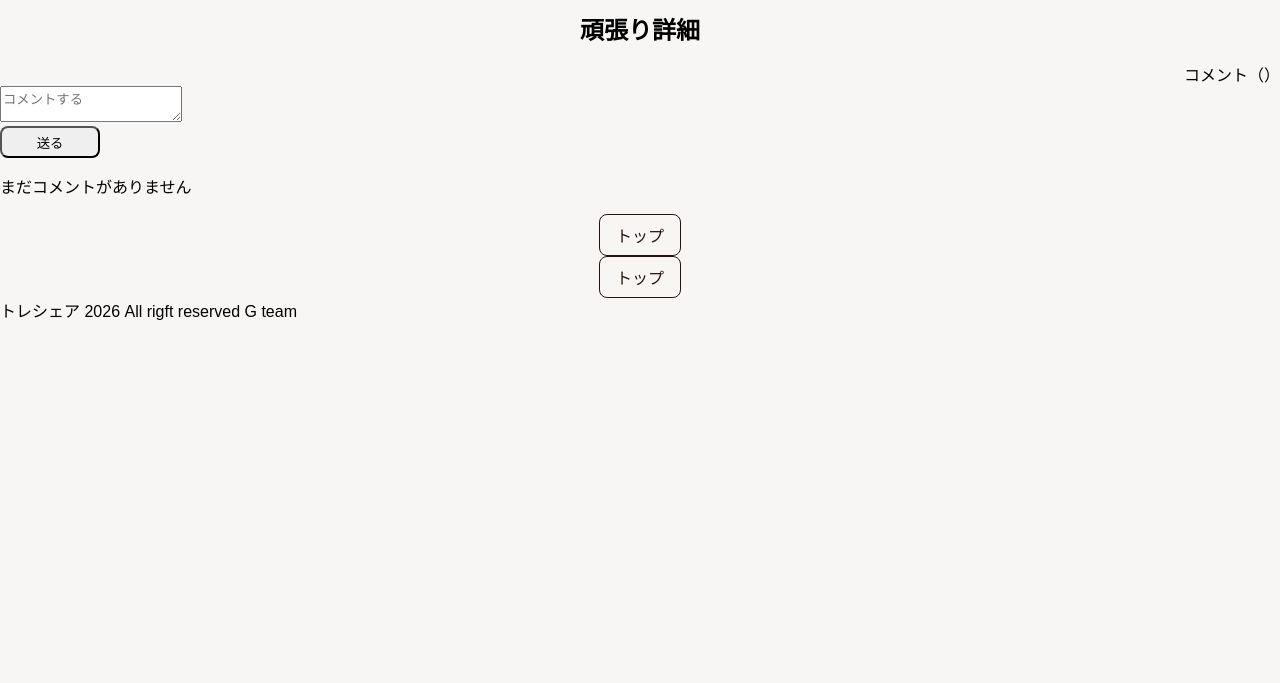
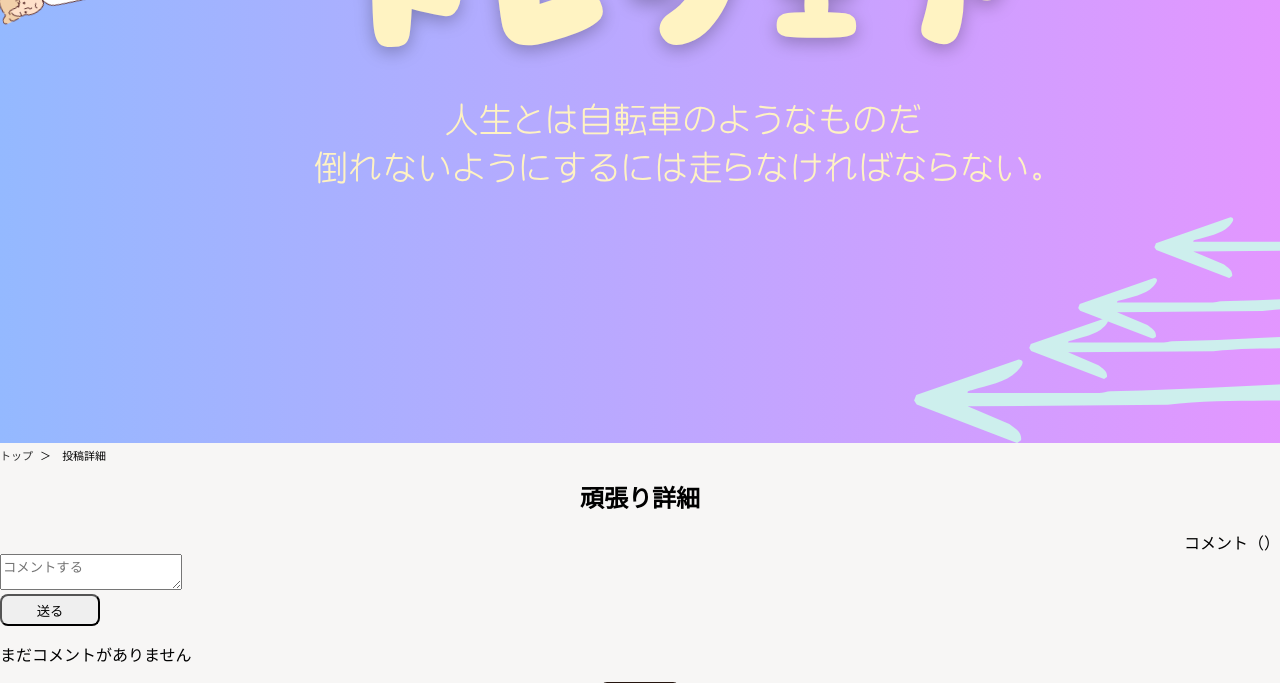
Before and after one commit to RT-Team-G/hackathon_TeamG, a Flask app: template SNSApp/templates/post/post_detail.html in a window 1280 px wide; the page is wider, and only the part inside the window is pictured. Shown: the part 325-1008 px from the top of that part. Before the commit the page ends 645 px from the top of that part, so only its background shows below. Run offline with Flask 2, Linux system fonts and the light colour scheme; the template is opened without the code that fills it, so the values that code supplies are empty; some libraries are stand-ins or nearby versions.

Commit message:
各種リンクが機能するようlogin,header,post_detaiulのhtmlを修正

```diff
--- a/SNSApp/templates/auth/login.html
+++ b/SNSApp/templates/auth/login.html
@@ -43,7 +43,9 @@
             <!--新規登録へ飛んでもらうボタンのところ-->
             <div class="to-signup">
                 <p>初めての方はこちらから</p>
-                <button class="to-signup" onclick="location.href='/signup'">新規登録</button>
+                <a href="{{ url_for('signup_view') }}">
+                    <button class="to-signup" type="button">新規登録</button>
+                </a>
             </div>
         </form>
 
--- a/SNSApp/templates/common/header.html
+++ b/SNSApp/templates/common/header.html
@@ -3,7 +3,7 @@
     <div class="header-inner">
         <!--メイン画像-->
         <div class="top-image">
-            <img src="../../static/images/トレシェアトップ" alt="トップ画像">
+            <img src="../../static/images/トレシェアトップ.png" alt="トップ画像">
         </div>
 
        <!--パンくずリスト-->
--- a/SNSApp/templates/post/post_detail.html
+++ b/SNSApp/templates/post/post_detail.html
@@ -140,17 +140,8 @@
 
     </main>
     <div class="footer-menu">
-        <a href="" class="footer-btn">トップ</a>
+        <a href="{{ url_for('posts_list_view') }}" class="footer-btn">トップ</a>
     </div>
 </div>
 
-
-
-    </main>
-    <div class="footer-menu">
-        <a href="" class="footer-btn">トップ</a>
-    </div>
-</div>
-
-
 {% endblock %}
```
